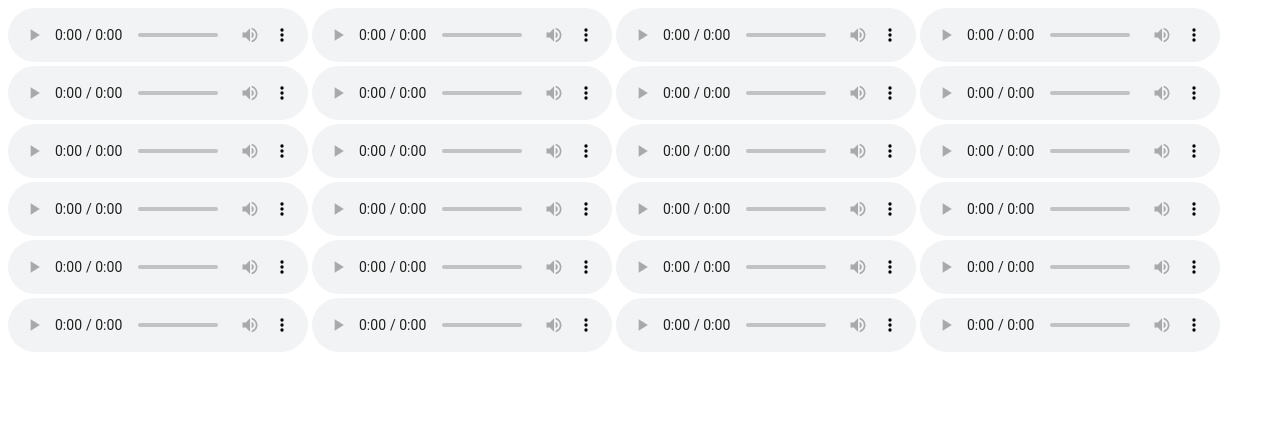
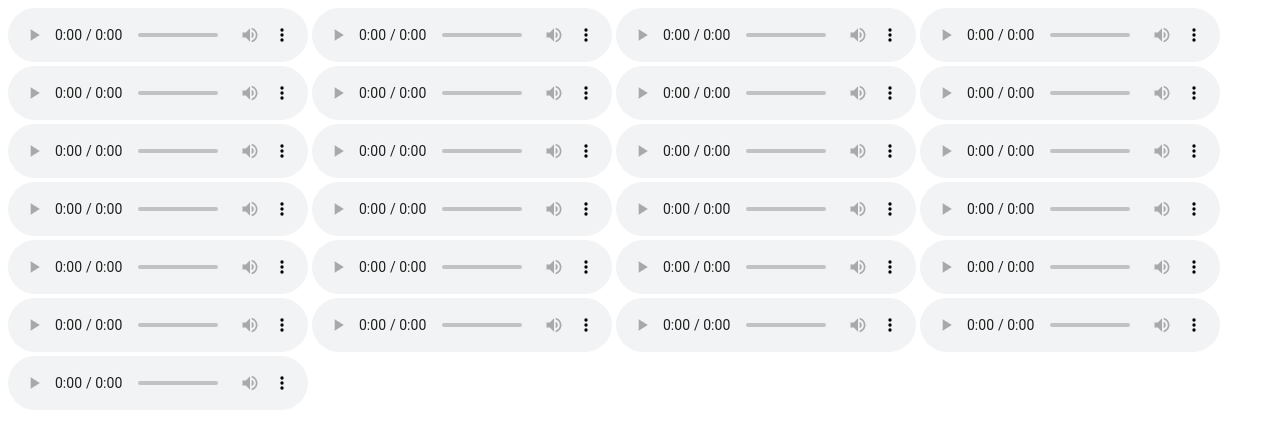
Before and after one commit to dermotbg/tseq-audio, a plain HTML site: page index.html in a window 1280 px wide. Drawn offline with Linux system fonts and the light colour scheme.

Commit message:
Update index.html

```diff
--- a/index.html
+++ b/index.html
@@ -30,5 +30,6 @@
   <audio src="./ride2.wav" controls> </audio>
   <audio src="./snare.wav" controls> </audio>
   <audio src="./sub.wav" controls> </audio>
+  <audio src="./clap.wav" controls> </audio>
 </body>
 </html>
```
